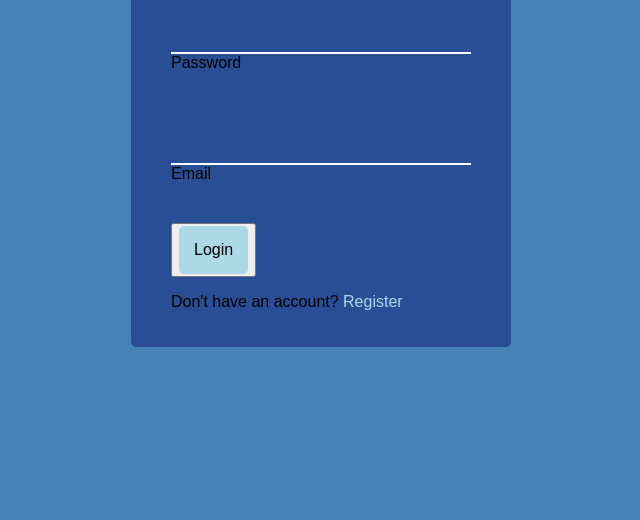
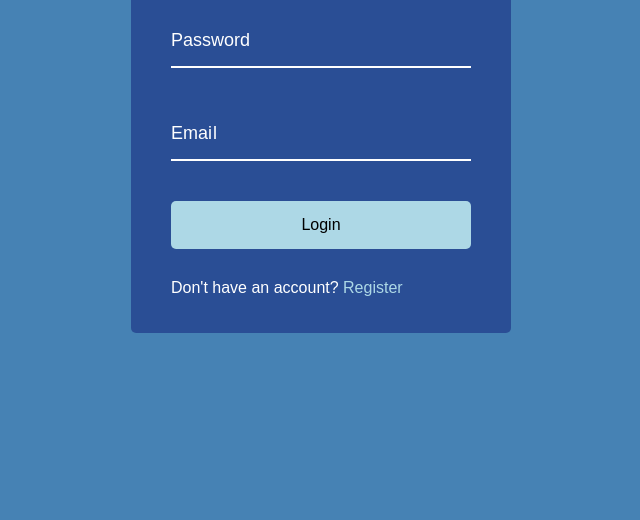
Before and after one commit to solonkonora/Day-eight, a plain HTML site: page index.html in a window 1280 px wide. Shown: the part 280-800 px from the top of the page, without its empty margins (319-959 px from the left). Drawn offline with Linux system fonts and the light colour scheme; a web font is replaced by a local one.

Commit message:
add funtionality

```diff
--- a/index.html
+++ b/index.html
@@ -24,9 +24,7 @@
         <label>Email</label>
       </div>
 
-      <button>
-        <div class="btn">Login</div>
-      </button>
+      <button class="btn">Login</button>
 
       <p>
       <div class="text">Don't have an account? <a href="#">Register</a></div>
--- a/style.css
+++ b/style.css
@@ -6,6 +6,7 @@
 
 body {
   background-color: #4682b4;
+  color: #fff;
   font-family: Muli, sans-serif;
   display: flex;
   flex-direction: column;
@@ -44,6 +45,18 @@ margin-bottom: 30px;
   border-radius: 5px;
 }
 
+.btn:focus {
+  outline: 0;
+}
+
+.btn:active {
+  transform: scale(0.98);
+}
+
+.text {
+  margin-top: 30px;
+}
+
 .form-control {
   position: relative;
   margin: 20px 0 40px;
@@ -64,4 +77,24 @@ margin-bottom: 30px;
 .form-control input:focus,
 .form-control input:valid {
   outline: 0;
+  border-bottom-color: #add8e6;
 }
+
+.form-control label {
+position: absolute;
+top: 15px;
+left: 0;
+}
+
+.form-control label span {
+  display: inline-block;
+  font-size: 18px;
+  min-width: 5px;
+  transition: 0.3s cubic-bezier(0.68, -0.55, 0.265, 1.55);
+}
+
+.form-control input:focus + label span,
+.form-control input:valid + label span {
+  color: #add8e6;
+  transform: translateY(-30px);
+}
--- a/wave.js
+++ b/wave.js
@@ -0,0 +1,8 @@
+const labels = document.querySelectorAll('.form-control label')
+
+labels.forEach(label => {
+  label.innerHTML = label.innerText
+    .split('')
+    .map((letter, index) => `<span style="transition-delay:${index * 50}ms">${letter}</span>`)
+    .join('')
+})
```
Lines whose indentation alone changed are shown as unchanged.
